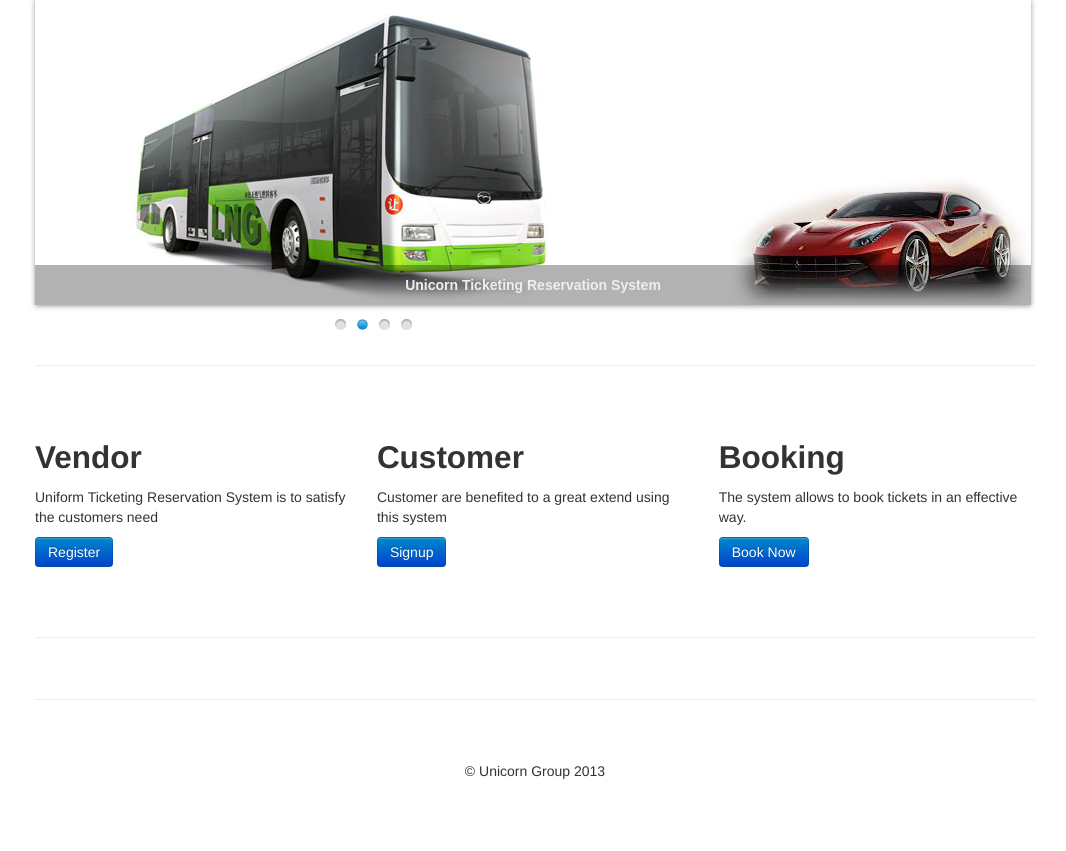
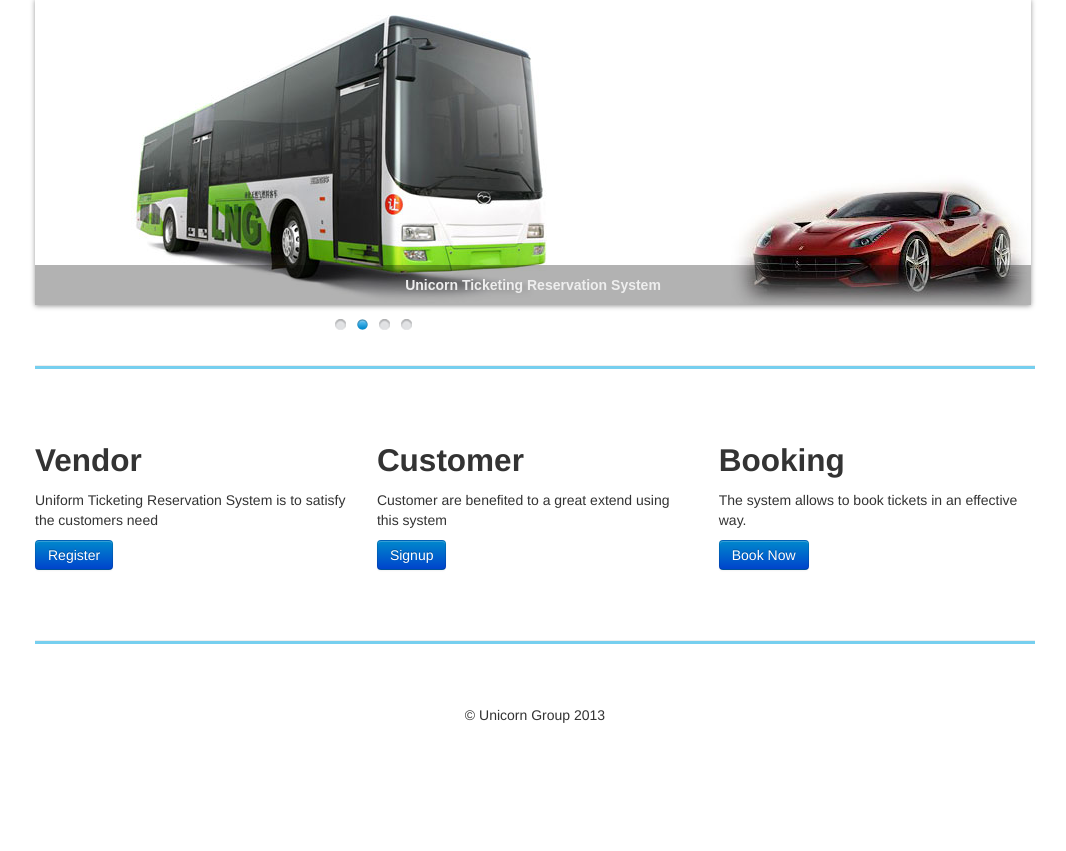
Before and after one commit to lftechnologyinc/hack_unicorn, a CodeIgniter app: page /hack_unicorn/ in a window 1280 px wide. Shown: the part 143-994 px from the top of the page, without its empty margins (105-1171 px from the left). After the commit the page ends 866 px from the top, so only its background shows below. Run offline with CodeIgniter, Linux system fonts and the light colour scheme.

Commit message:
css modified

```diff
--- a/application/views/base_view.php
+++ b/application/views/base_view.php
@@ -23,6 +23,4 @@
         </div>
       </div>
 
-      <hr>
-
 <?php include_once 'includes/footer.php'; ?>
--- a/application/views/includes/footer.php
+++ b/application/views/includes/footer.php
@@ -4,11 +4,5 @@
       </div>
 
     </div> <!-- /container -->
-
-    <!-- Le javascript
-    ================================================== -->
-    <!-- Placed at the end of the document so the pages load faster -->
-
-
   </body>
 </html>
--- a/assets/css/style.css
+++ b/assets/css/style.css
@@ -15,3 +15,11 @@
 {
     text-align: center;
 }
+
+hr
+{
+    display: block;
+    color: #76CFEF;
+    background-color: #76CFEF;
+    height: 3px;
+}
```
